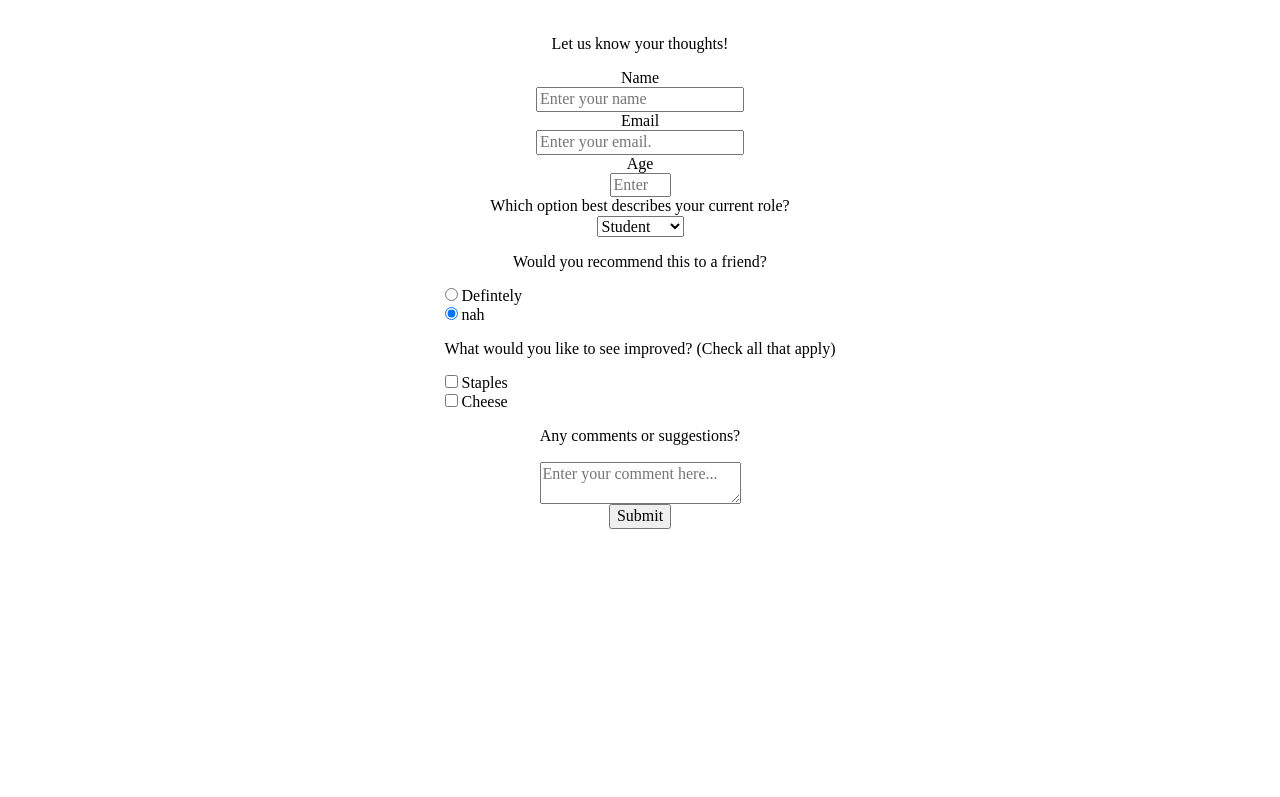
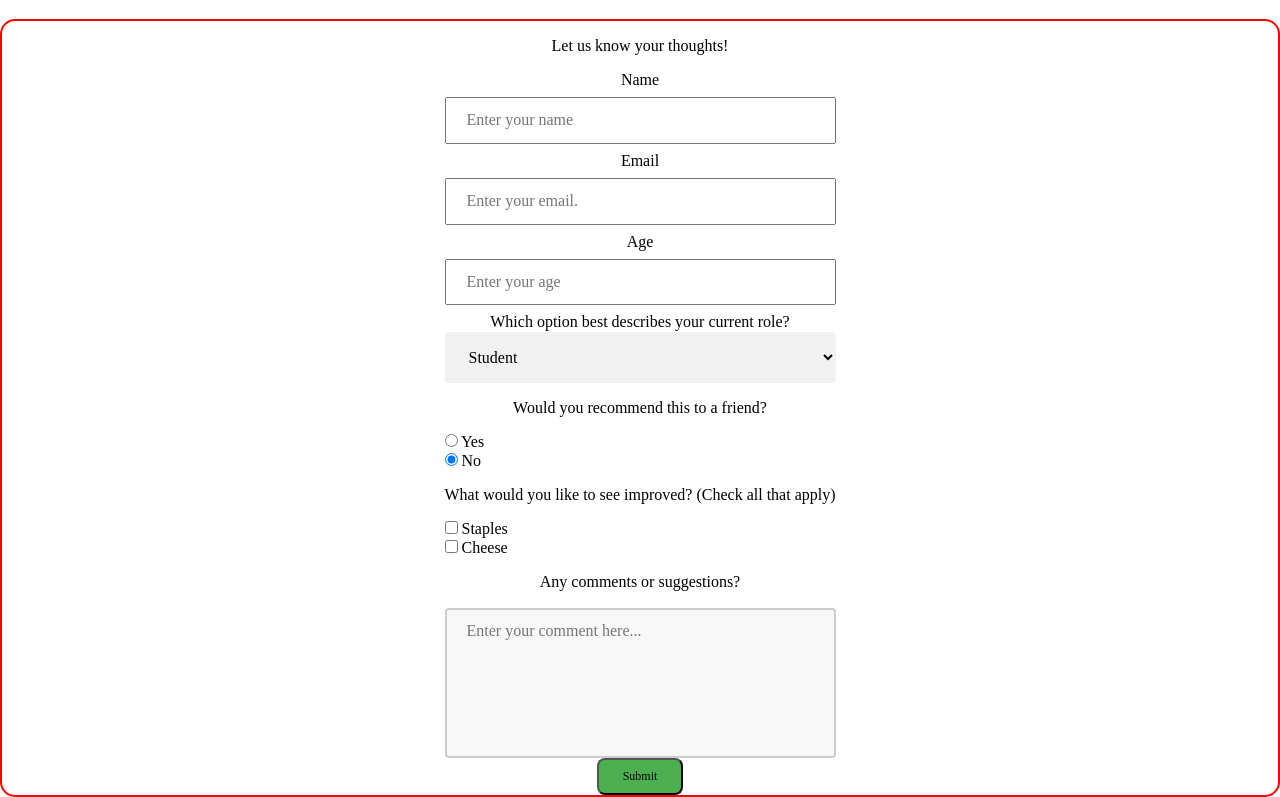
Before and after one commit to AngryGrizzlyBear/survey-form, a plain HTML site: page index.html in a window 1280 px wide. Shown: the part 61-858 px from the top of the page. Before the commit the page ends 800 px from the top, so only its background shows below. Drawn offline with nearby package versions, Linux system fonts and the light colour scheme.

Commit message:
Added and updated More Styles

```diff
--- a/index.html
+++ b/index.html
@@ -7,8 +7,10 @@
     <link rel="stylesheet" href="css/normalize.min.css" />
   </head>
   <body>
+    <div class="center">
+    <h1>Candle Survey</h1>
+  </div>
     <div class="container">
-      <h1>Candle Survey</h1>
       <p>Let us know your thoughts!</p>
       <div>
         <form>
@@ -17,7 +19,7 @@
               <label>Name</label>
             </div>
             <input
-              class="center-content"
+              class="center-content input"
               type="text"
               name="name"
               placeholder="Enter your name"
@@ -29,7 +31,7 @@
               <label>Email</label>
             </div>
             <input
-            class="center-content"
+            class="center-content input"
               type="email"
               name="email"
               placeholder="Enter your email."
@@ -41,7 +43,7 @@
             <label>Age</label>
           </div>
             <input
-            class="center-content"
+            class="center-content input"
               type="number"
               name="age"
               min="10"
@@ -63,7 +65,7 @@
             </div>
           </div>
           <p class="center">Would you recommend this to a friend?</p>
-          <div class="center-content">
+          <div>
             <label>
               <input
                 name="user-select"
@@ -71,18 +73,18 @@
                 type="radio"
                 checked=""
               />
-              Defintely
+             Yes
             </label>
           </div>
-          <div class="center-content">
+          <div>
             <label>
               <input name="user-select" value="nah" type="radio" checked="" />
-              nah
+              No
             </label>
           </div>
           <p class="center">What would you like to see improved? (Check all that apply)</p>
           <div>
-            <label class="center-content">
+            <label>
               <input name="prefer" value="back-end" type="checkbox" />
               Staples
             </label>
@@ -102,7 +104,7 @@
             ></textarea>
           </div>
           <div class="center">
-            <button id="submit" type="submit">Submit</button>
+            <button  class="button" id="submit" type="submit">Submit</button>
           </div>
         </form>
       </div>
--- a/styles.css
+++ b/styles.css
@@ -1,7 +1,34 @@
+/* IDs */
+
+textarea {
+  width: 100%;
+  height: 150px;
+  padding: 12px 20px;
+  box-sizing: border-box;
+  border: 2px solid #ccc;
+  border-radius: 4px;
+  background-color: #f8f8f8;
+  resize: none;
+}
+
+select {
+  width: 100%;
+  padding: 16px 20px;
+  border: none;
+  border-radius: 4px;
+  background-color: #f1f1f1;
+}
+
+/* Classes */
+
 .container {
   display: flex;
   flex-direction: column;
   align-items: center;
+  border: 2px solid red;
+  border-radius: 15px;
+  box-sizing: border-box;
+  width: auto;
   margin: auto;
 }
 
@@ -15,3 +42,17 @@
   margin-left: auto;
   margin-right: auto;
 }
+
+.button {
+  background-color: #4caf50;
+  font-size: 12px;
+  padding: 10px 24px;
+  border-radius: 8px;
+}
+
+.input {
+  width: 100%;
+  padding: 12px 20px;
+  margin: 8px 0;
+  box-sizing: border-box;
+}
```
